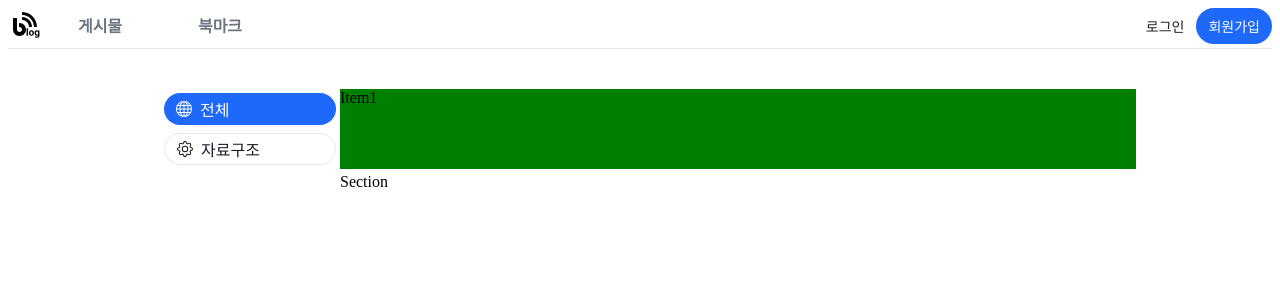
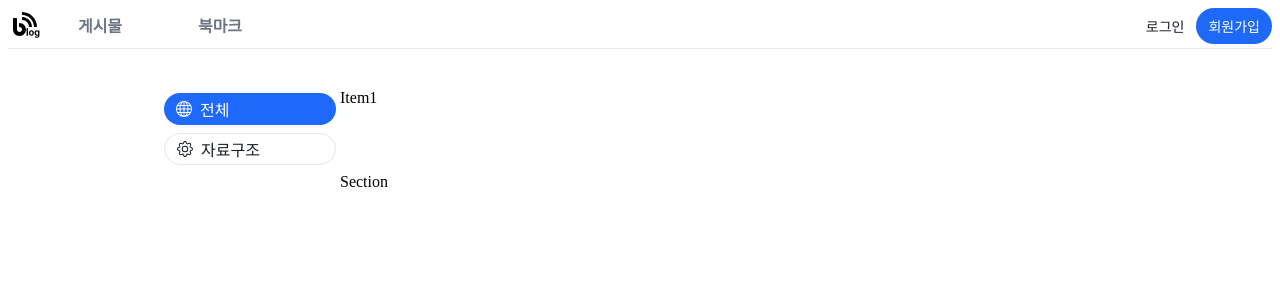
Before and after one commit to Kim-Jin-Uk/blog-with-mark-down-editor, a Next.js app: page / in a window 1280 px wide. Shown: the top 300 px of the page. Built offline with nearby package versions, Linux system fonts and the light colour scheme.

Commit message:
REFACTOR: Carousel 아이템 props로 전달받도록 수정, useEffect로 infinity carousel 구현

```diff
--- a/src/components/Molcule/Carousel/index.tsx
+++ b/src/components/Molcule/Carousel/index.tsx
@@ -2,76 +2,43 @@ import React, {
   useState,
   MouseEvent as ReactMouseEvent,
   TouchEvent as ReactTouchEvent,
+  cloneElement,
+  ReactElement,
+  useEffect,
 } from "react";
-import { makeInfinityCarousel } from "./utils";
 import { useRefs, useStates } from "@/common/utils";
 
 const itemWidth = "(100vw - 484px)";
 
-const Carousel = () => {
+const Carousel = ({
+  items,
+  height,
+}: {
+  items: ReactElement[];
+  height: number;
+}) => {
   const [slider, container] = useRefs<null | HTMLDivElement>([null, null]);
   const [startX, endX] = useRefs<number>([0, 0]);
 
-  const [position, setPosition] = useState(1);
   const [
     [isClickable, setIsClickable],
     [isOver, setIsOver],
     [isMove, setIsMove],
     [isClick, setIsClick],
-  ] = useStates<boolean>([true, false, false, false]);
+    [hasTransition, setHasTransition],
+  ] = useStates<boolean>([true, false, false, false, true]);
 
-  const Carousel = {
-    items: [
-      <div
-        key={1}
-        style={{
-          userSelect: "none",
-          WebkitUserSelect: "none",
-          MozUserSelect: "none",
-          msUserSelect: "none",
-          width: `calc(${itemWidth})`,
-          minWidth: "230px",
-          height: "auto",
-          margin: "0",
-          backgroundColor: "green",
-        }}
-      >
-        Item1
-      </div>,
-      <div
-        key={2}
-        style={{
-          userSelect: "none",
-          WebkitUserSelect: "none",
-          MozUserSelect: "none",
-          msUserSelect: "none",
-          width: `calc(${itemWidth})`,
-          minWidth: "230px",
-          height: "auto",
-          margin: "0",
-          backgroundColor: "green",
-        }}
-      >
-        Item2
-      </div>,
-      <div
-        key={3}
-        style={{
-          userSelect: "none",
-          WebkitUserSelect: "none",
-          MozUserSelect: "none",
-          msUserSelect: "none",
-          width: `calc(${itemWidth})`,
-          minWidth: "230px",
-          height: "auto",
-          margin: "0",
-          backgroundColor: "green",
-        }}
-      >
-        Item3
-      </div>,
-    ],
-    height: "80px",
+  const [position, setPosition] = useState(1);
+  const [arrivalPosition, setArrivalPosition] = useState<string>("");
+
+  const itemStyle = {
+    width: `calc(${itemWidth})`,
+    userSelect: "none",
+    WebkitUserSelect: "none",
+    MozUserSelect: "none",
+    msUserSelect: "none",
+    height: height,
+    margin: "0",
   };
 
   /**
@@ -81,13 +48,13 @@ const Carousel = () => {
    */
   const move = (isNext: boolean) => {
     // (클릭할 수 없는 상태 || 아이템 수가 1개 이하 || 아직 ref변수에 slider 할당이 되지 않은 상태)이면 리턴
-    if (!isClickable || Carousel.items.length <= 1 || !slider.current) return;
+    if (!isClickable || items.length <= 1 || !slider.current) return;
 
     // 액션이 끝나기까지는 추가 클릭 방지
     setIsClickable(false);
 
-    const nextPosition = position < Carousel.items.length ? position + 1 : 1;
-    const prevposition = position > 1 ? position - 1 : Carousel.items.length;
+    const nextPosition = position < items.length ? position + 1 : 1;
+    const prevposition = position > 1 ? position - 1 : items.length;
     // 다음 포지션으로 갱신
     const afterPosition = isNext ? nextPosition : prevposition;
     setPosition(afterPosition);
@@ -96,7 +63,7 @@ const Carousel = () => {
       position + 1 * (isNext ? 1 : -1)
     }))`;
 
-    const lastPosition = Carousel.items.length;
+    const lastPosition = items.length;
     const firstPosition = 1;
 
     setTimeout(() => {
@@ -109,16 +76,26 @@ const Carousel = () => {
         return;
       }
       // 무한 캐루셀처럼 보이도록 처리
-      makeInfinityCarousel(
-        slider.current,
+      setHasTransition(false);
+      setArrivalPosition(
         `translateX(calc(-1 * ${itemWidth} * ${
           isNext ? firstPosition : lastPosition
-        }))`,
-        () => setIsClickable(true)
+        }))`
       );
     }, 500);
   };
 
+  useEffect(() => {
+    if (hasTransition) {
+      setIsClickable(true);
+    } else {
+      if (!slider.current) return;
+      slider.current.style.transform = arrivalPosition;
+      requestAnimationFrame(() => {
+        setHasTransition(true);
+      });
+    }
+  }, [hasTransition, arrivalPosition]);
   /**
    * 캐루셀 이동시 이벤트를 종료시키는 함수
    * 상황에 따라 다음, 이전 아이템으로 이동시키거나 다시 원복한다
@@ -191,13 +168,11 @@ const Carousel = () => {
   };
   const touchStart = (event: ReactTouchEvent<HTMLDivElement>) => {
     if (!slider.current) return;
-    console.log("touchStrat");
     slider.current.ontouchmove = touchMove;
     startX.current = event.touches[0].pageX;
   };
   const touchEnd = (event: ReactTouchEvent<HTMLDivElement>) => {
     if (!slider.current) return;
-    console.log("touchEnd");
     slider.current.ontouchmove = null;
     endX.current = event.changedTouches[0].pageX;
     actionDone();
@@ -220,12 +195,11 @@ const Carousel = () => {
         <div
           ref={slider}
           style={{
-            backgroundColor: "blue",
-            width: `calc(${Carousel.items.length + 2} * ${itemWidth})`,
+            width: `calc(${items.length + 2} * ${itemWidth})`,
             position: "relative",
             display: "flex",
-            height: Carousel.height,
-            transition: "transform 0.5s",
+            height: height,
+            transition: hasTransition ? "transform 0.5s" : "none",
             transform: `translateX(calc(-1 * ${itemWidth}))`,
           }}
           onMouseDown={mouseDown}
@@ -233,9 +207,12 @@ const Carousel = () => {
           onTouchStart={touchStart}
           onTouchEnd={touchEnd}
         >
-          {Carousel.items.length > 1 && Carousel.items.at(-1)}
-          {Carousel.items.map((Item) => Item)}
-          {Carousel.items.length > 1 && Carousel.items[0]}
+          {items.length > 1 &&
+            cloneElement(items.at(-1)!, {
+              style: itemStyle,
+            })}
+          {items.map((item) => cloneElement(item, { style: itemStyle }))}
+          {items.length > 1 && cloneElement(items[0]!, { style: itemStyle })}
         </div>
       </div>
     </>
```
